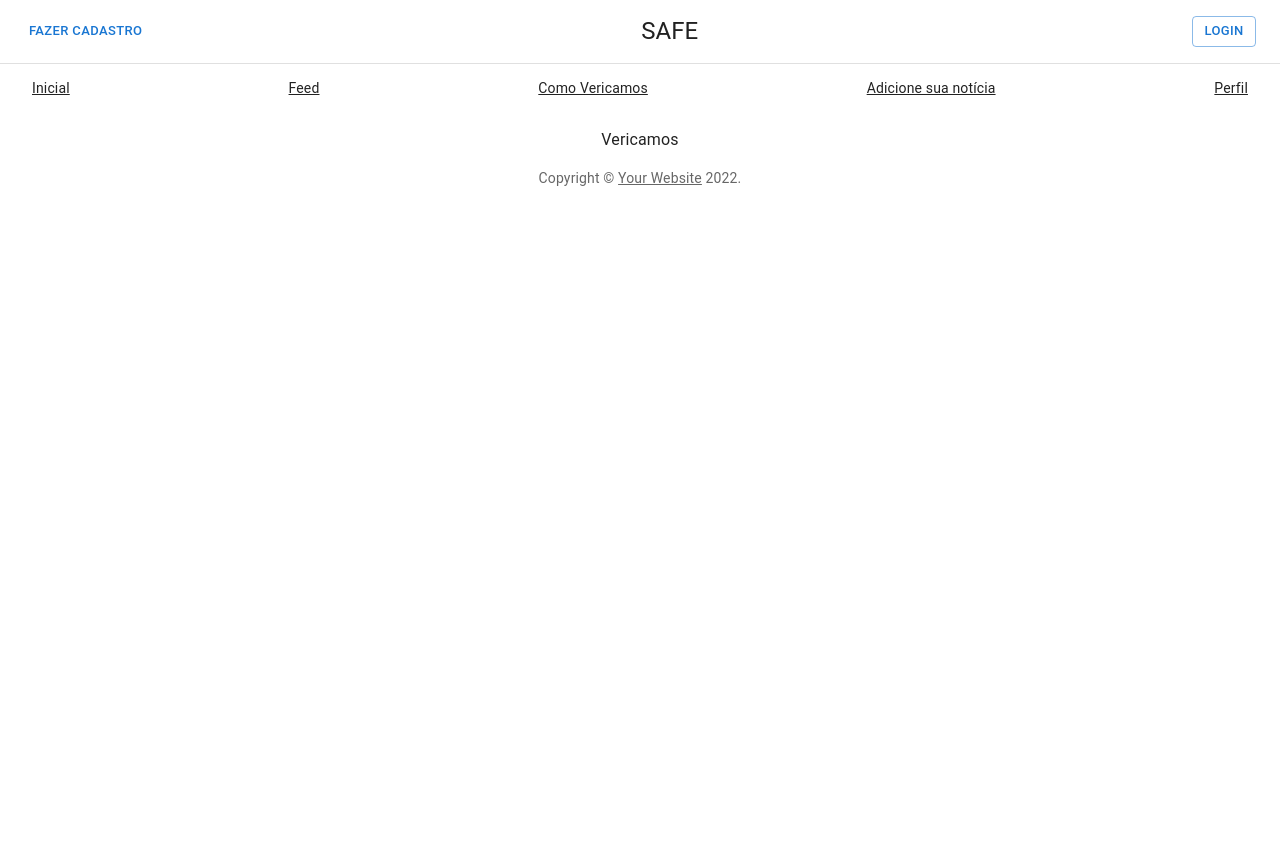
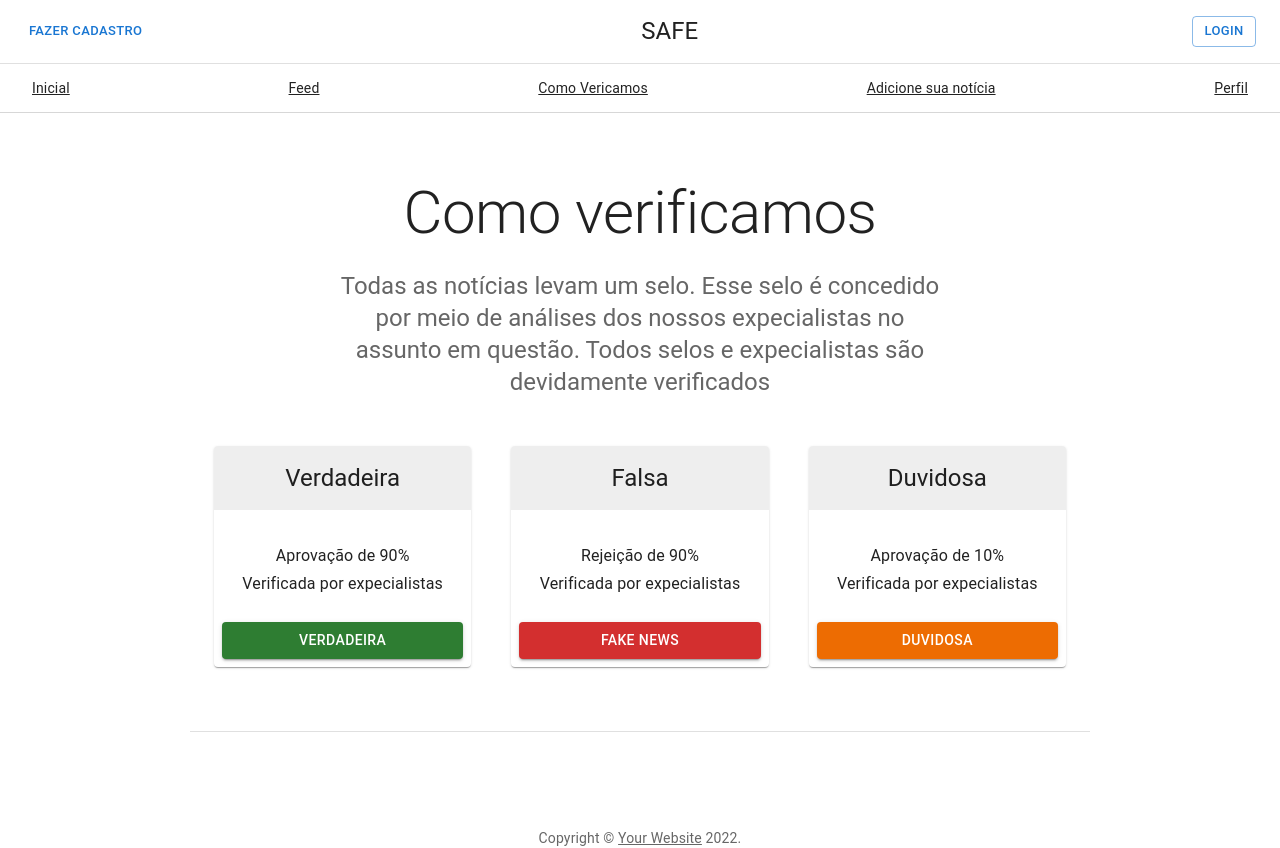
Before and after one commit to ds-feudo-rosa/frontend, a React (Create React App) app: page /verificamos in a window 1280 px wide. Before the commit the page ends 800 px from the top, so only its background shows below. Built offline with nearby package versions, Linux system fonts and the light colour scheme.

Commit message:
Update index.js

```diff
--- a/src/pages/Verificamos/index.js
+++ b/src/pages/Verificamos/index.js
@@ -1,5 +1,166 @@
+import * as React from 'react';
+import AppBar from '@mui/material/AppBar';
+import Box from '@mui/material/Box';
+import Button from '@mui/material/Button';
+import Card from '@mui/material/Card';
+import CardActions from '@mui/material/CardActions';
+import CardContent from '@mui/material/CardContent';
+import CardHeader from '@mui/material/CardHeader';
+import CssBaseline from '@mui/material/CssBaseline';
+import Grid from '@mui/material/Grid';
+import StarIcon from '@mui/icons-material/StarBorder';
+import Toolbar from '@mui/material/Toolbar';
+import Typography from '@mui/material/Typography';
+import Link from '@mui/material/Link';
+import GlobalStyles from '@mui/material/GlobalStyles';
+import Container from '@mui/material/Container';
+
+
+const tiers = [
+  {
+    title: 'Verdadeira',
+    description: [
+      'Aprovação de 90%',
+      'Verificada por expecialistas',
+    ],
+    buttonText: 'Verdadeira',
+    buttonVariant: "contained",
+    buttonColor: "success",
+
+  },
+  {
+    title: 'Falsa',
+    price: '15',
+    description: [
+      'Rejeição de 90%',
+      'Verificada por expecialistas'
+    ],
+    buttonText: 'Fake News',
+    buttonVariant: 'contained',
+    buttonColor:"error",
+  },
+  {
+    title: 'Duvidosa',
+    description: [
+      'Aprovação de 10%',
+      'Verificada por expecialistas'
+    ],
+    buttonText: 'Duvidosa',
+    buttonVariant: 'contained',
+    buttonColor: "warning",
+  },
+];
+
+function PricingContent() {
+  return (
+    <React.Fragment>
+      <GlobalStyles styles={{ ul: { margin: 0, padding: 0, listStyle: 'none' } }} />
+      <CssBaseline />
+      <AppBar
+        position="static"
+        color="default"
+        elevation={0}
+        sx={{ borderBottom: (theme) => `1px solid ${theme.palette.divider}` }}
+      >
+      </AppBar>
+      {/* Hero unit */}
+      <Container disableGutters maxWidth="sm" component="main" sx={{ pt: 8, pb: 6 }}>
+        <Typography
+          component="h1"
+          variant="h2"
+          align="center"
+          color="text.primary"
+          gutterBottom
+        >
+          Como verificamos
+        </Typography>
+        <Typography variant="h5" align="center" color="text.secondary" component="p">
+          Todas as notícias levam um selo. Esse selo é concedido por meio de análises dos nossos expecialistas no assunto em questão. Todos selos e expecialistas são devidamente verificados
+        </Typography>
+      </Container>
+      {/* End hero unit */}
+      <Container maxWidth="md" component="main">
+        <Grid container spacing={5} alignItems="flex-end">
+          {tiers.map((tier) => (
+
+            <Grid
+              item
+              key={tier.title}
+              xs={12}
+              sm={tier.title === 'Enterprise' ? 12 : 6}
+              md={4}
+            >
+              <Card>
+                <CardHeader
+                  title={tier.title}
+                  subheader={tier.subheader}
+                  titleTypographyProps={{ align: 'center' }}
+                  subheaderTypographyProps={{
+                    align: 'center',
+                  }}
+                  sx={{
+                    backgroundColor: (theme) =>
+                      theme.palette.mode === 'light'
+                        ? theme.palette.grey[200]
+                        : theme.palette.grey[700],
+                  }}
+                />
+                <CardContent>
+                  <Box
+                    sx={{
+                      display: 'flex',
+                      justifyContent: 'center',
+                      alignItems: 'baseline',
+                      mb: 2,
+                    }}
+                  >
+
+                  </Box>
+                  <ul>
+                    {tier.description.map((line) => (
+                      <Typography
+                        component="li"
+                        variant="subtitle1"
+                        align="center"
+                        key={line}
+                      >
+                        {line}
+                      </Typography>
+                    ))}
+                  </ul>
+                </CardContent>
+                <CardActions>
+                  <Button fullWidth variant={tier.buttonVariant} color={tier.buttonColor} >
+                    {tier.buttonText}
+
+                  </Button>
+                </CardActions>
+              </Card>
+            </Grid>
+          ))}
+        </Grid>
+      </Container>
+      {/* Footer */}
+      <Container
+        maxWidth="md"
+        component="footer"
+        sx={{
+          borderTop: (theme) => `1px solid ${theme.palette.divider}`,
+          mt: 8,
+          py: [3, 6],
+        }}
+      >
+        <Grid container spacing={4} justifyContent="space-evenly">
+
+        </Grid>
+
+      </Container>
+      {/* End footer */}
+    </React.Fragment>
+  );
+}
+
 export default function Verificamos() {
-  return(
-    <p>Vericamos</p>
-  )
+  return <PricingContent />;
+
 }
```
